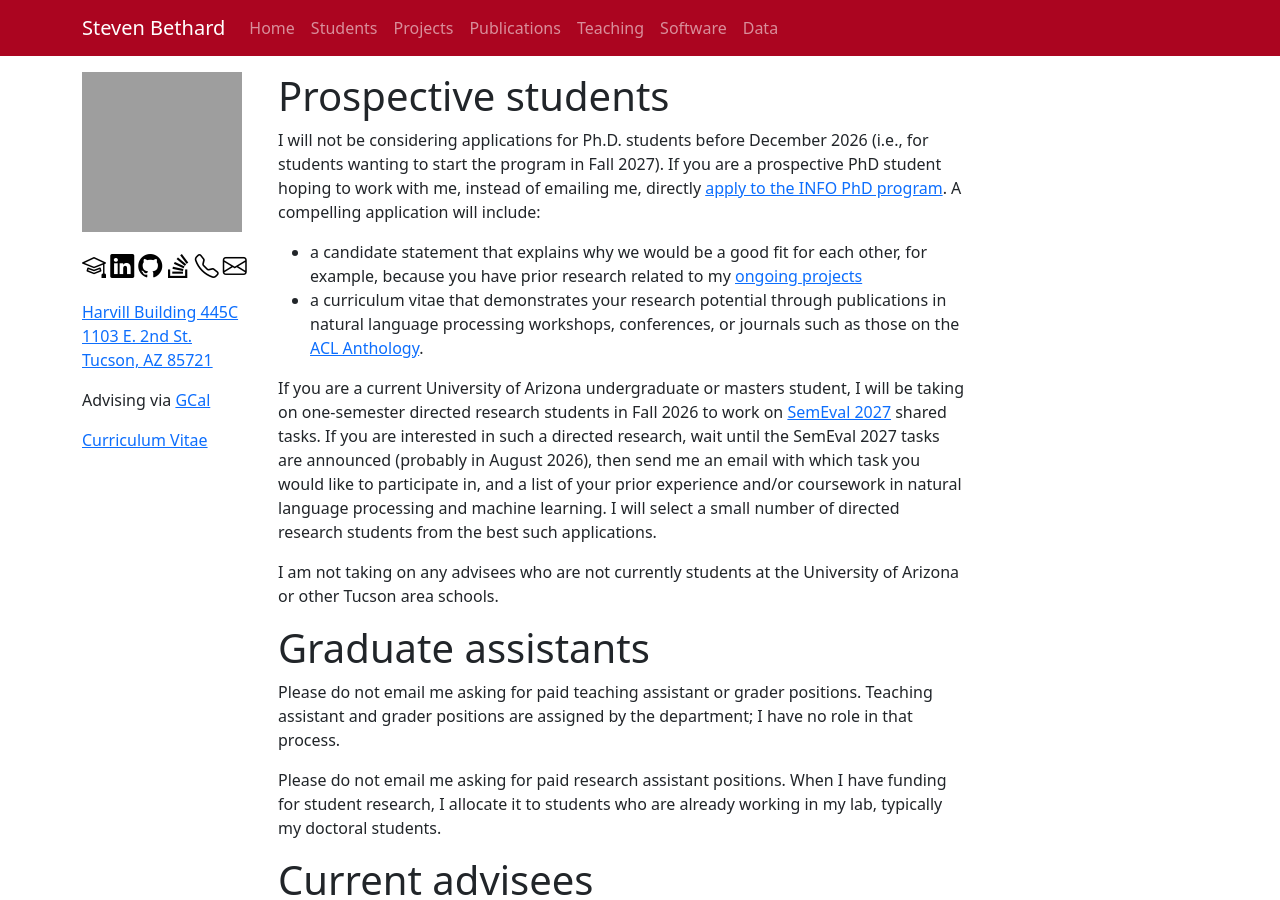
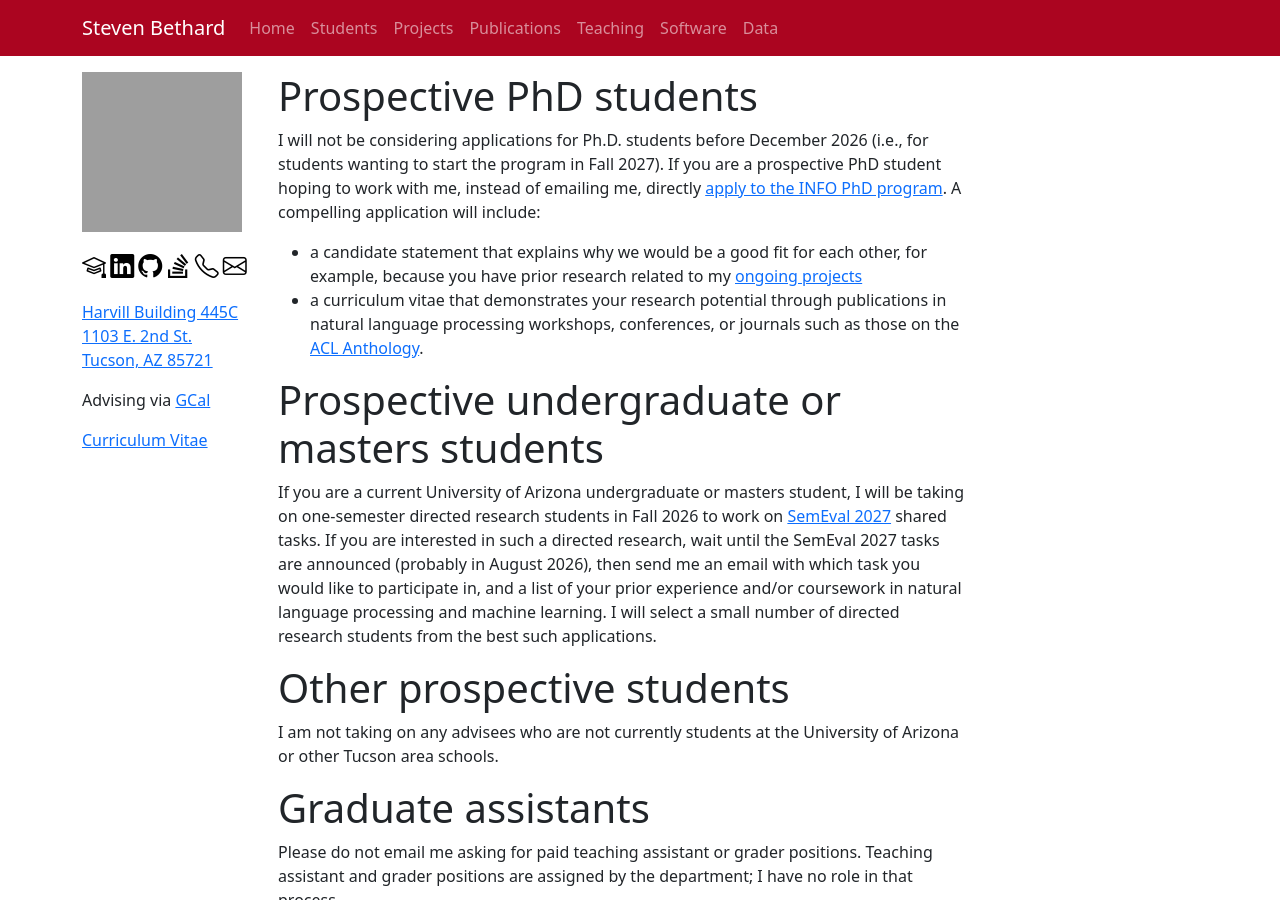
Before and after one commit to bethard/bethard.github.io, a Jekyll site: the page built from students.md, in a window 1280 px wide and 900 px high. Built offline with Jekyll 4.4.1, drawn with Linux system fonts in a browser that asks for light colours; grey boxes are pictures that could not be loaded.

Commit message:
Revise prospective student sections in students.md

```diff
--- a/students.md
+++ b/students.md
@@ -4,16 +4,20 @@ title: "Students"
 order: 1
 ---
 
-# Prospective students #
+# Prospective PhD students #
 
 I will not be considering applications for Ph.D. students before December 2026 (i.e., for students wanting to start the program in Fall 2027). If you are a prospective PhD student hoping to work with me, instead of emailing me, directly [apply to the INFO PhD program](https://grad.arizona.edu/admissions-guides/#program/INFOPHD).
 A compelling application will include:
 * a candidate statement that explains why we would be a good fit for each other, for example, because you have prior research related to my [ongoing projects](projects.html)
 * a curriculum vitae that demonstrates your research potential through publications in natural language processing workshops, conferences, or journals such as those on the [ACL Anthology](https://aclanthology.org/).
 
+# Prospective undergraduate or masters students #
+
 If you are a current University of Arizona undergraduate or masters student, I will be taking on one-semester directed research students in Fall 2026 to work on [SemEval 2027](https://semeval.github.io/) shared tasks.
 If you are interested in such a directed research, wait until the SemEval 2027 tasks are announced (probably in August 2026), then send me an email with which task you would like to participate in, and a list of your prior experience and/or coursework in natural language processing and machine learning.
 I will select a small number of directed research students from the best such applications.
+
+# Other prospective students #
 
 I am not taking on any advisees who are not currently students at the University of Arizona or other Tucson area schools.
 
```
